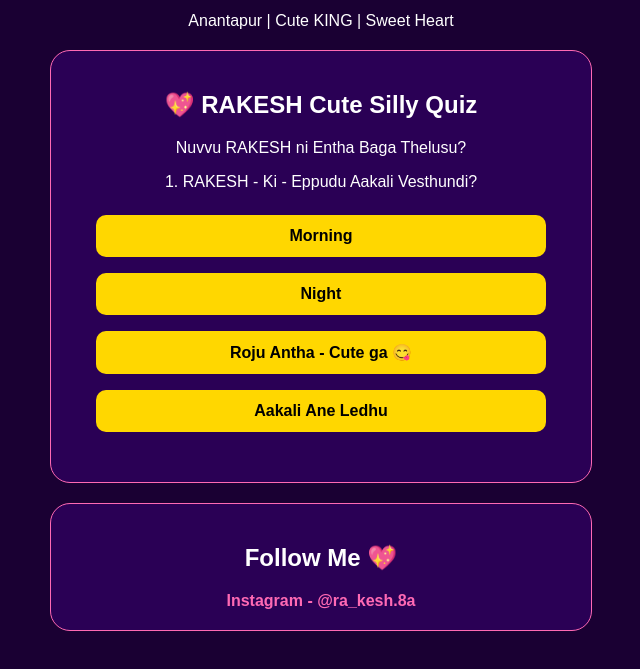
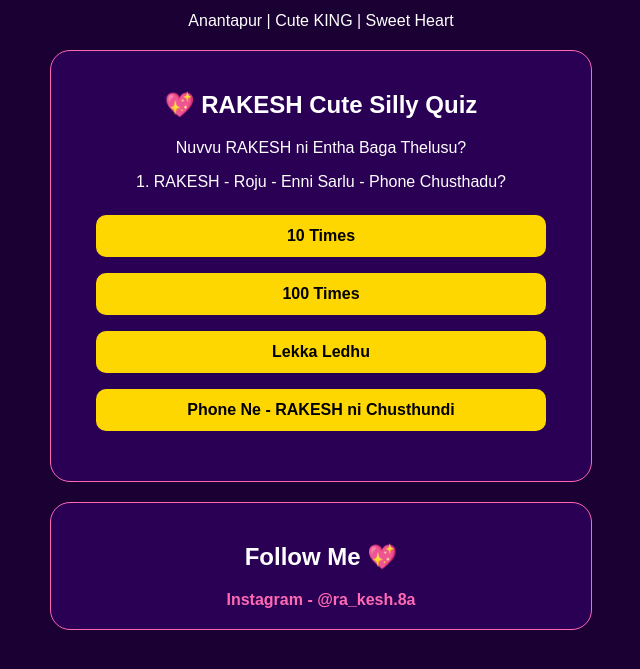
Before and after one commit to Rakesh445566/Rakesh-website, a plain HTML site: page index.html in a window 1280 px wide. Shown: the part 141-810 px from the top of the page, without its empty margins (319-959 px from the left). Drawn offline with Linux system fonts and the light colour scheme.

Commit message:
Update index.html

```diff
--- a/index.html
+++ b/index.html
@@ -33,16 +33,16 @@ a { color: #FF69B4; text-decoration: none; font-weight: bold; }
 
 <script>
 let questions = [
-  { q: "1. RAKESH - Ki - Eppudu Aakali Vesthundi?", options: ["Morning", "Night", "Roju Antha - Cute ga 😋", "Aakali Ane Ledhu"], ans: "Roju Antha - Cute ga 😋" },
-  { q: "2. RAKESH - Biryani Chuste - Emi Chesthadu?", options: ["Photo Theesthadu", "First Ne Thintadu", "Friends Ki Kuda PettaDu", "Biryani Ne Chusi Navvuthadu 😂"], ans: "First Ne Thintadu" },
-  { q: "3. RAKESH - Mirror Chuste - Emi Antadu?", options: ["Hero La Unna", "Hair Set Cheskovali", "Selfie Time 📸", "Anni - Cute ga"], ans: "Anni - Cute ga" },
-  { q: "4. RAKESH - Ki - Kopam Vaste - Emi Chesthadu?", options: ["Silent Aipothadu", "Song Vintadu", "Biryani Thintadu", "2 Min Lo - Malli Navvuthadu 🥰"], ans: "2 Min Lo - Malli Navvuthadu 🥰" },
-  { q: "5. RAKESH - Exam Mundu Roju - Emi Chesthadu?", options: ["Chaduvuthadu", "Friends Ki Call Chesthadu", "YouTube Chusthadu", "Anni Chesthadu - Chaduvu Thappa 😂"], ans: "Anni Chesthadu - Chaduvu Thappa 😂" },
-  { q: "6. RAKESH - Ki - Best Gift Enti?", options: ["Biryani", "Oka Sweet Msg", "Oka Cute Selfie", "Anni - Love Tho Iste Chalu ❤️"], ans: "Anni - Love Tho Iste Chalu ❤️" },
-  { q: "7. RAKESH - Phone lo - Ekkva Emi Chusthadu?", options: ["Insta Reels", "Songs", "Friends Photos", "Anni - Roju Antha"], ans: "Insta Reels" },
-  { q: "8. RAKESH - Ni - Oka Maatalo Cheppalante?", options: ["Cute", "Funny", "Sweet Heart", "Anni Kalipi - RAKESH Ante Oka Feeling 💖"], ans: "Anni Kalipi - RAKESH Ante Oka Feeling 💖" },
-  { q: "9. RAKESH - Ki - Ammayilu Ante - Enti?", options: ["Respect", "Friends", "Best Friends", "Anni - Respect Tho - Cute ga"], ans: "Anni - Respect Tho - Cute ga" },
-  { q: "10. RAKESH - 365 Days Challenge - Enduku?", options: ["Guinness Kosam", "Famous Avvalani", "Friends Kosam", "KING Kabatti - KING Pani 👑"], ans: "KING Kabatti - KING Pani 👑" }
+  { q: "1. RAKESH - Roju - Enni Sarlu - Phone Chusthadu?", options: ["10 Times", "100 Times", "Lekka Ledhu", "Phone Ne - RAKESH ni Chusthundi"], ans: "Lekka Ledhu" },
+  { q: "2. RAKESH - Ki - Istamaina Food Enti?", options: ["Biryani 🍗", "Pizza", "Pani Puri", "Anni - Aakali Veste - Anni Istam"], ans: "Biryani 🍗" },
+  { q: "3. RAKESH - Song Vinte - Emi Chesthadu?", options: ["Paaduthadu", "Dance Chesthadu", "Friends ni Kuda Disturb Chesthadu", "Anni - Full Volume lo 😂"], ans: "Anni - Full Volume lo 😂" },
+  { q: "4. RAKESH - Ki - Morning - Leka - Enduku Kashtam?", options: ["Chali Kabatti", "Nidra Sweet Kabatti", "Phone Sweet Kabatti", "Anni - Morning Ante - Enemy"], ans: "Nidra Sweet Kabatti" },
+  { q: "5. RAKESH - Friends Tho Unte - Ela Untadu?", options: ["Silent", "Full Comedy", "Full Eating", "Full Comedy + Full Eating 😎"], ans: "Full Comedy + Full Eating 😎" },
+  { q: "6. RAKESH - Ki - Selfie Ante - Enti?", options: ["Timepass", "Hobby", "Addiction", "Selfie Lekunda - Roju Complete Avadu 📸"], ans: "Selfie Lekunda - Roju Complete Avadu 📸" },
+  { q: "7. RAKESH - Ki - Evarante - Ekkuva Istam?", options: ["Amma", "Friends", "Biryani", "Anni - Andaru - Equal ga ❤️"], ans: "Anni - Andaru - Equal ga ❤️" },
+  { q: "8. RAKESH - Tension Lo Unte - Emi Chesthadu?", options: ["Song Vintadu", "Walk Ki Velthadu", "Friends Ki Call Chesthadu", "Anni - Malli Cool Aipothadu"], ans: "Anni - Malli Cool Aipothadu" },
+  { q: "9. RAKESH - Ki - Best Compliment Enti?", options: ["Nuvvu Cute", "Nuvvu Funny", "Nuvvu KING", "Anni - Vinte - Siggu Padathadu 🥰"], ans: "Anni - Vinte - Siggu Padathadu 🥰" },
+  { q: "10. RAKESH - Ni - Chusina Ammayilu - Emi Antaru?", options: ["Cute Boy", "Funny Boy", "Sweet Boy", "Anni - RAKESH Ante - Cute + Funny + Sweet 💖"], ans: "Anni - RAKESH Ante - Cute + Funny + Sweet 💖" }
 ];
 let current = 0, score = 0;
 function showQ() {
```
